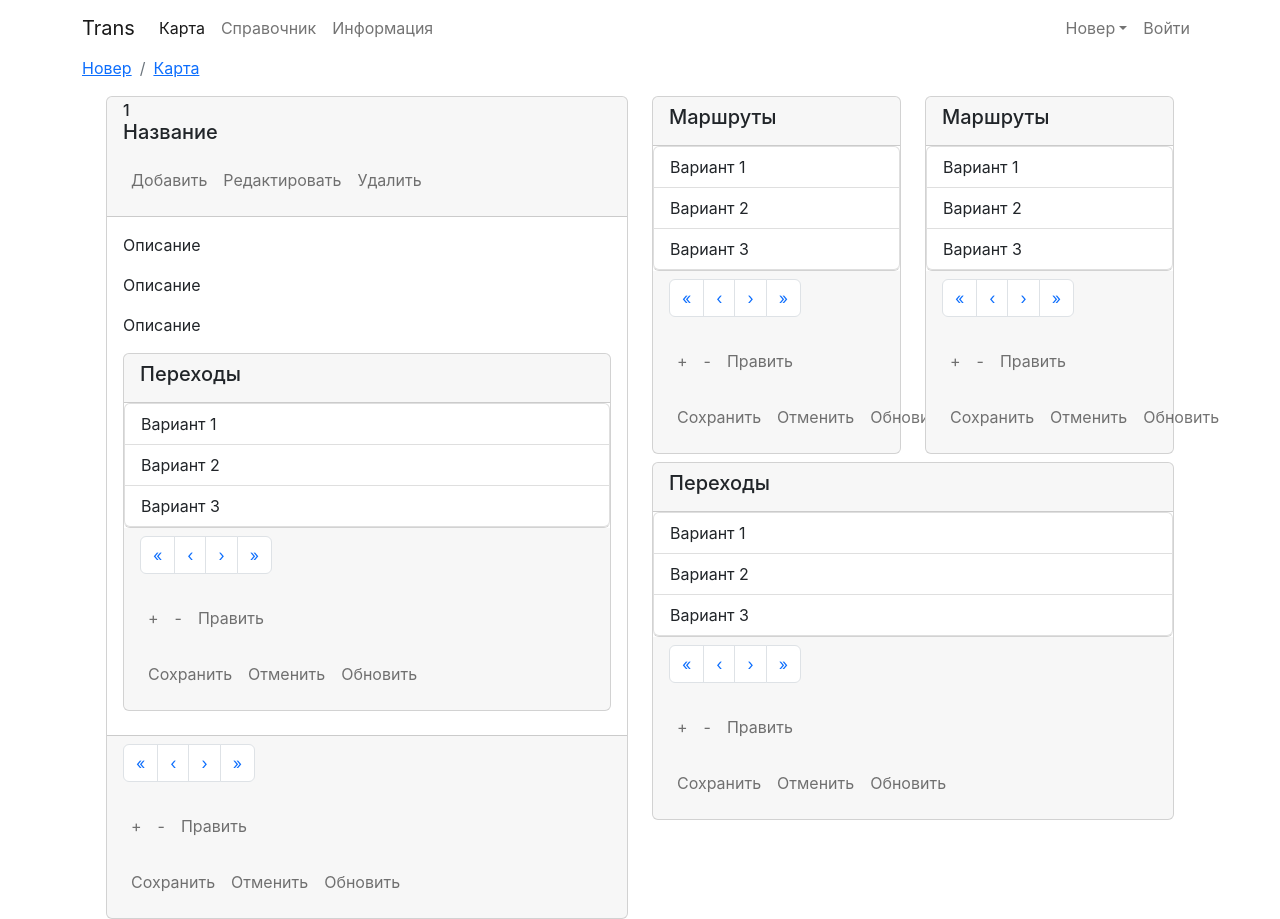
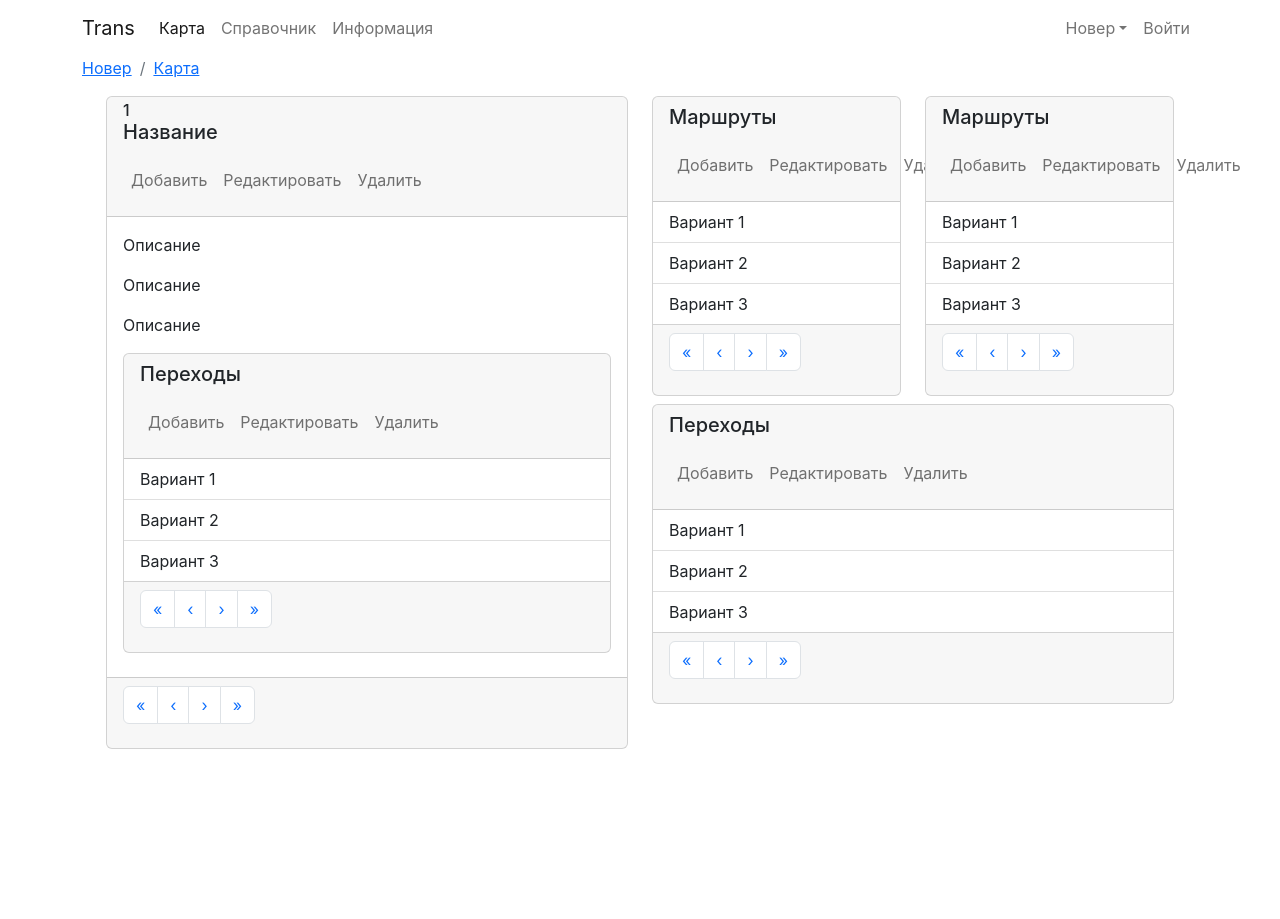
Before and after one commit to d2emon/trans-node, a React (Create React App) app in the folder front/: page /nowhere/map in a window 1280 px wide. After the commit the page ends 800 px from the top, so only its background shows below. Built offline with nearby package versions, Linux system fonts and the light colour scheme.

Commit message:
Use global DataCard component

```diff
--- a/front/src/components/ConnectionsList.jsx
+++ b/front/src/components/ConnectionsList.jsx
@@ -1,10 +1,9 @@
 import React from 'react';
 import {
-  Card,
   ListGroup,
 } from 'react-bootstrap';
 import PropTypes from 'prop-types';
-import DbNavigator from './DbNavigator';
+import DataCard from './DataCard';
 
 function ConnectionsList(props) {
   const {
@@ -12,23 +11,16 @@ function ConnectionsList(props) {
   } = props;
 
   return (
-    <Card
+    <DataCard
       className="my-2"
+      title="Переходы"
     >
-      <Card.Header>
-        <Card.Title>Переходы</Card.Title>
-      </Card.Header>
-
-      <ListGroup>
+      <ListGroup variant="flush">
         { connections && connections.map((item) => (
           <ListGroup.Item key={item}>{ item }</ListGroup.Item>
         )) }
       </ListGroup>
-
-      <Card.Footer>
-        <DbNavigator />
-      </Card.Footer>
-    </Card>
+    </DataCard>
   );
 }
 
--- /dev/null
+++ b/front/src/components/DataCard.jsx
@@ -0,0 +1,67 @@
+/* eslint-disable react/no-danger */
+import React from 'react';
+import {
+  Card, Nav, Navbar,
+} from 'react-bootstrap';
+import PropTypes from 'prop-types';
+import DbNavigator from './DbNavigator';
+
+function DataCard(props) {
+  const {
+    children,
+
+    className,
+    subtitle,
+    title,
+
+    onAddItem,
+    onDeleteItem,
+    onEditItem,
+  } = props;
+
+  return (
+    <Card className={className}>
+      <Card.Header>
+        { subtitle && <Card.Subtitle>{ subtitle }</Card.Subtitle> }
+        { title && <Card.Title>{ title }</Card.Title> }
+        <Navbar>
+          <Nav className="me-auto">
+            <Nav.Link onClick={onAddItem}>Добавить</Nav.Link>
+            <Nav.Link onClick={onEditItem}>Редактировать</Nav.Link>
+            <Nav.Link onClick={onDeleteItem}>Удалить</Nav.Link>
+          </Nav>
+        </Navbar>
+      </Card.Header>
+
+      { children }
+
+      <Card.Footer>
+        <DbNavigator />
+      </Card.Footer>
+    </Card>
+  );
+}
+
+DataCard.defaultProps = {
+  children: null,
+  className: null,
+  subtitle: null,
+  title: null,
+
+  onAddItem: null,
+  onDeleteItem: null,
+  onEditItem: null,
+};
+
+DataCard.propTypes = {
+  children: PropTypes.node,
+  className: PropTypes.string,
+  subtitle: PropTypes.string,
+  title: PropTypes.string,
+
+  onAddItem: PropTypes.func,
+  onDeleteItem: PropTypes.func,
+  onEditItem: PropTypes.func,
+};
+
+export default DataCard;
--- a/front/src/components/DbNavigator.jsx
+++ b/front/src/components/DbNavigator.jsx
@@ -1,36 +1,16 @@
 import React from 'react';
 import {
-  Nav,
-  Navbar,
   Pagination,
 } from 'react-bootstrap';
 
 function DbNavigator() {
   return (
-    <>
     <Pagination>
       <Pagination.First />
       <Pagination.Prev />
       <Pagination.Next />
       <Pagination.Last />
     </Pagination>
-
-      <Navbar>
-        <Nav className="me-auto">
-          <Nav.Link href="/">+</Nav.Link>
-          <Nav.Link href="/">-</Nav.Link>
-          <Nav.Link href="/">Править</Nav.Link>
-        </Nav>
-      </Navbar>
-
-      <Navbar>
-        <Nav>
-          <Nav.Link href="/">Сохранить</Nav.Link>
-          <Nav.Link href="/">Отменить</Nav.Link>
-          <Nav.Link href="/">Обновить</Nav.Link>
-        </Nav>
-      </Navbar>
-    </>
   );
 }
 
--- a/front/src/components/Location.jsx
+++ b/front/src/components/Location.jsx
@@ -1,12 +1,10 @@
 /* eslint-disable react/no-danger */
 import React, { useCallback, useState } from 'react';
-import {
-  Card, Nav, Navbar,
-} from 'react-bootstrap';
+import { Card } from 'react-bootstrap';
 import PropTypes from 'prop-types';
-import DbNavigator from './DbNavigator';
 import ConnectionsList from './ConnectionsList';
 import LocationEditor from './LocationEditor';
+import DataCard from './DataCard';
 
 function Location(props) {
   const {
@@ -57,29 +55,19 @@ function Location(props) {
   }
 
   return (
-    <Card>
-      <Card.Header>
-        <Card.Subtitle>{ locationId }</Card.Subtitle>
-        <Card.Title>{ title }</Card.Title>
-        <Navbar>
-          <Nav className="me-auto">
-            <Nav.Link onClick={handleAddLocation}>Добавить</Nav.Link>
-            <Nav.Link onClick={handleEditLocation}>Редактировать</Nav.Link>
-            <Nav.Link onClick={handleDeleteLocation}>Удалить</Nav.Link>
-          </Nav>
-        </Navbar>
-      </Card.Header>
-
+    <DataCard
+      subtitle={locationId}
+      title={title}
+      onAddItem={handleAddLocation}
+      onDeleteItem={handleDeleteLocation}
+      onEditItem={handleEditLocation}
+    >
       <Card.Body>
         <div dangerouslySetInnerHTML={{ __html: description }} />
 
         <ConnectionsList connections={connections} />
       </Card.Body>
-
-      <Card.Footer>
-        <DbNavigator />
-      </Card.Footer>
-    </Card>
+    </DataCard>
   );
 }
 
--- a/front/src/components/TransportList.jsx
+++ b/front/src/components/TransportList.jsx
@@ -1,10 +1,9 @@
 import React from 'react';
 import {
-  Card,
   ListGroup,
 } from 'react-bootstrap';
 import PropTypes from 'prop-types';
-import DbNavigator from './DbNavigator';
+import DataCard from './DataCard';
 
 function TransportList(props) {
   const {
@@ -12,21 +11,13 @@ function TransportList(props) {
   } = props;
 
   return (
-    <Card>
-      <Card.Header>
-        <Card.Title>Маршруты</Card.Title>
-      </Card.Header>
-
-      <ListGroup>
+    <DataCard title="Маршруты">
+      <ListGroup variant="flush">
         { items && items.map((item) => (
           <ListGroup.Item key={item}>{ item }</ListGroup.Item>
         )) }
       </ListGroup>
-
-      <Card.Footer>
-        <DbNavigator />
-      </Card.Footer>
-    </Card>
+    </DataCard>
   );
 }
 
```
Lines whose indentation alone changed are shown as unchanged.
